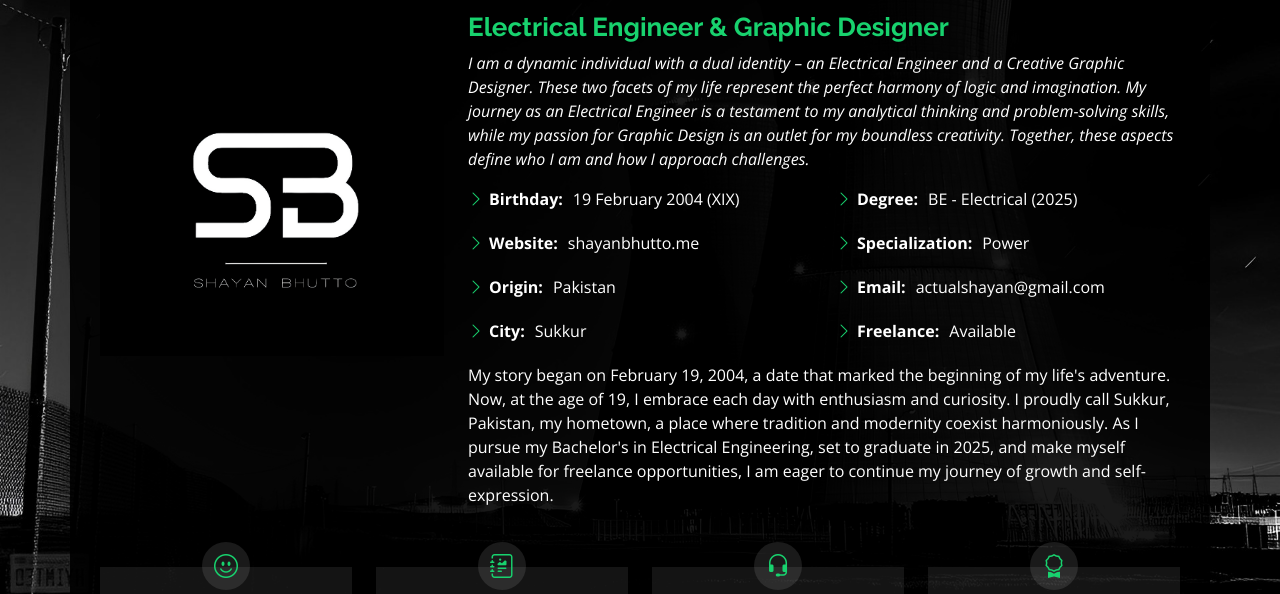
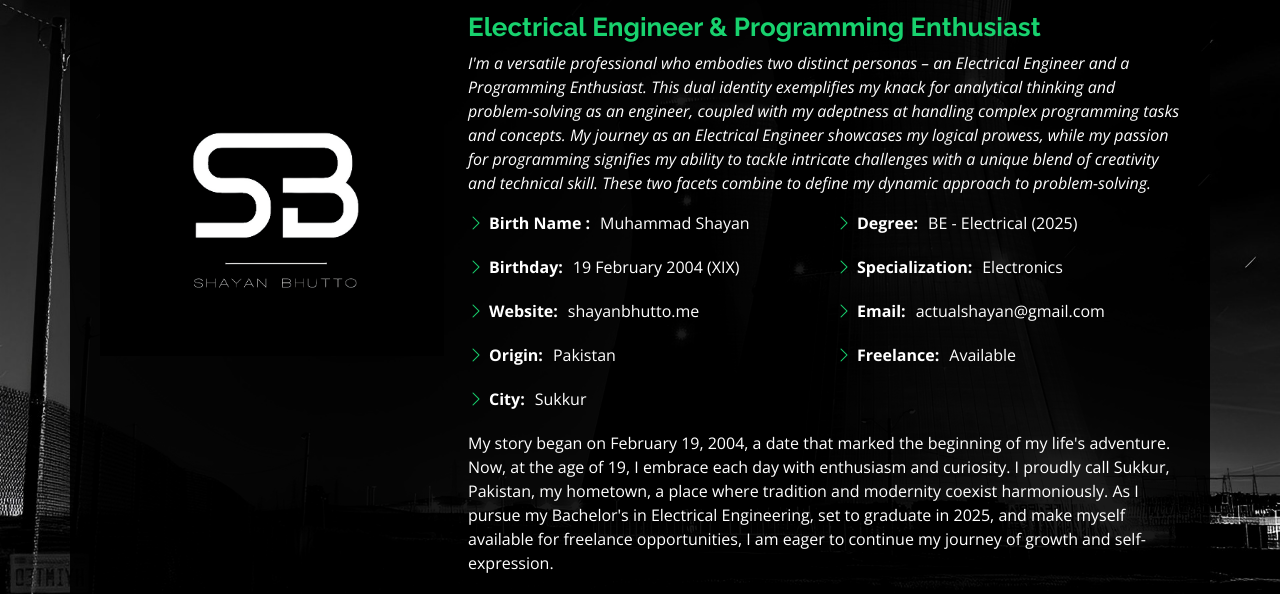
Before and after one commit to shayanbhutto/shayanbhutto.github.io, a plain HTML site: page index.html in a window 1280 px wide. Both pictures are taken after a click on the link "About". Shown: the part 201-795 px from the top of the page. Drawn offline with nearby package versions, Linux system fonts and the light colour scheme.

Commit message:
Update index.html

```diff
--- a/index.html
+++ b/index.html
@@ -65,7 +65,7 @@
         <a href="https://twitter.com/Xarotin/" class="twitter"><i class="bi bi-twitter"></i></a>
         <a href="https://facebook.com/actualshayan/" class="facebook"><i class="bi bi-facebook"></i></a>
         <a href="https://instagram.com/Xarotin/" class="instagram"><i class="bi bi-instagram"></i></a>
-        <a href="https://www.linkedin.com/in/shayan-bhutto-55972028a" class="linkedin"><i
+        <a href="https://www.linkedin.com/in/muhammad-shayan-55972028a/" class="linkedin"><i
             class="bi bi-linkedin"></i></a>
       </div>
 
@@ -88,17 +88,19 @@
           <img src="assets/img/me2.jpeg" class="img-fluid" alt="">
         </div>
         <div class="col-lg-8 pt-4 pt-lg-0 content" data-aos="fade-left">
-          <h3>Electrical Engineer &amp; Graphic Designer</h3>
+          <h3>Electrical Engineer &amp; Programming Enthusiast</h3>
           <p class="fst-italic">
-            I am a dynamic individual with a dual identity – an Electrical Engineer and a Creative Graphic Designer.
-            These two facets of my life represent the perfect harmony of logic and imagination. My journey as an
-            Electrical Engineer is a testament to my analytical thinking and problem-solving skills, while my passion
-            for Graphic Design is an outlet for my boundless creativity. Together, these aspects define who I am and how
-            I approach challenges.
-          </p>
+            I'm a versatile professional who embodies two distinct personas – an Electrical Engineer and a Programming Enthusiast.
+            This dual identity exemplifies my knack for analytical thinking and problem-solving as an engineer, coupled with my adeptness
+            at handling complex programming tasks and concepts. My journey as an Electrical Engineer showcases my logical prowess, while my passion
+            for programming signifies my ability to tackle intricate challenges with a unique blend of creativity and technical skill. These two
+            facets combine to define my dynamic approach to problem-solving.
+            </p>
           <div class="row">
             <div class="col-lg-6">
               <ul>
+                <li><i class="bi bi-chevron-right"></i> <strong>Birth Name :</strong> <span>Muhammad Shayan</span>
+                </li>
                 <li><i class="bi bi-chevron-right"></i> <strong>Birthday:</strong> <span>19 February 2004 (XIX)</span>
                 </li>
                 <li><i class="bi bi-chevron-right"></i> <strong>Website:</strong> <span>shayanbhutto.me</span></li>
@@ -110,7 +112,7 @@
               <ul>
                 <li><i class="bi bi-chevron-right"></i> <strong>Degree:</strong> <span>BE - Electrical (2025)</span>
                 </li>
-                <li><i class="bi bi-chevron-right"></i> <strong>Specialization:</strong> <span>Power</span></li>
+                <li><i class="bi bi-chevron-right"></i> <strong>Specialization:</strong> <span>Electronics</span></li>
                 <li><i class="bi bi-chevron-right"></i> <strong>Email:</strong> <span>actualshayan@gmail.com</span></li>
                 <li><i class="bi bi-chevron-right"></i> <strong>Freelance:</strong> <span>Available</span></li>
               </ul>
@@ -154,20 +156,13 @@
         <div class="col-lg-3 col-md-6 mt-5 mt-lg-0">
           <div class="count-box">
             <i class="bi bi-headset"></i>
-            <span data-purecounter-start="0" data-purecounter-end="30" data-purecounter-duration="1"
+            <span data-purecounter-start="0" data-purecounter-end="8" data-purecounter-duration="1"
               class="purecounter"></span>
             <p>Hours Of Support</p>
           </div>
         </div>
 
-        <div class="col-lg-3 col-md-6 mt-5 mt-lg-0">
-          <div class="count-box">
-            <i class="bi bi-award"></i>
-            <span data-purecounter-start="0" data-purecounter-end="0" data-purecounter-duration="1"
-              class="purecounter"></span>
-            <p>Awards</p>
-          </div>
-        </div>
+
 
       </div>
 
```
